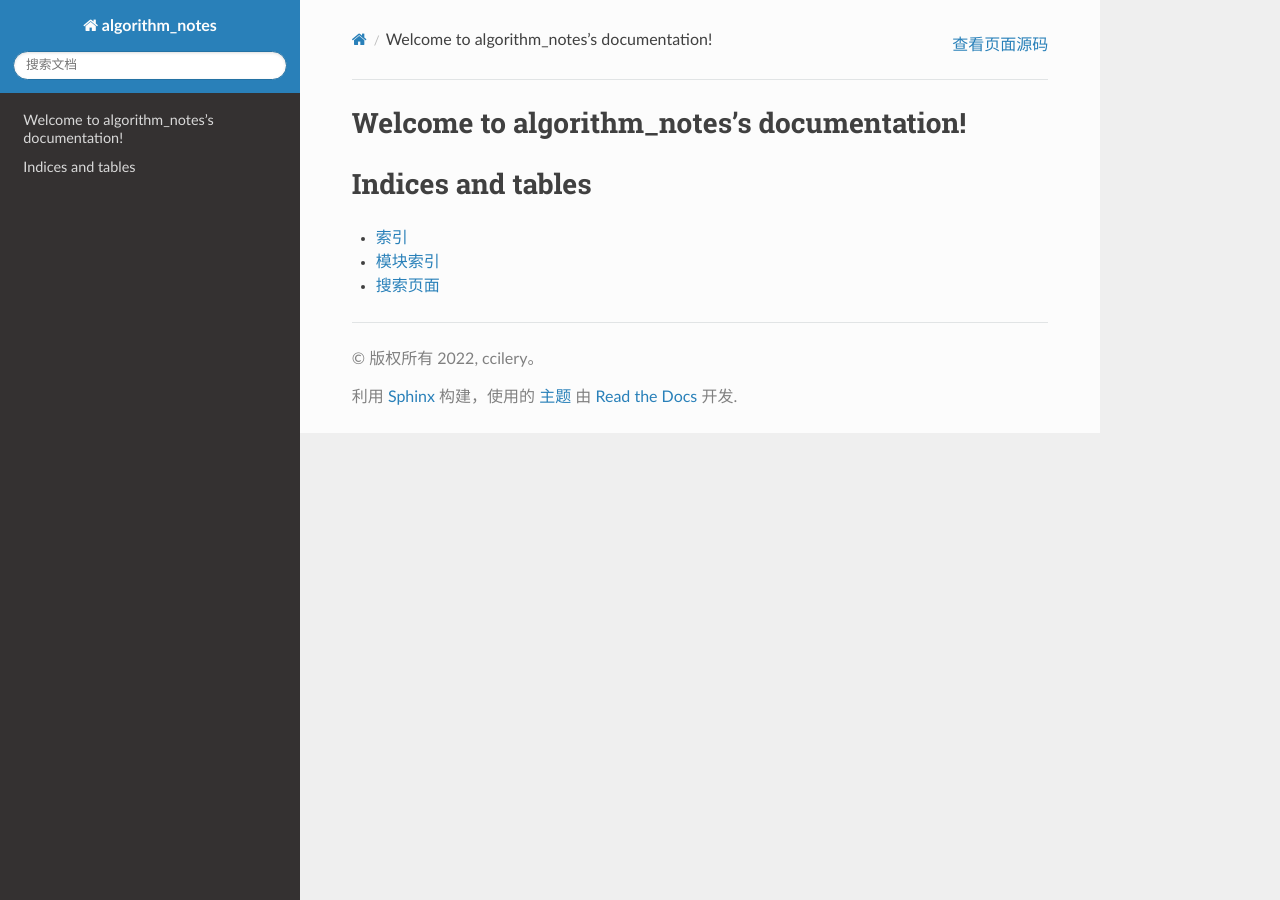
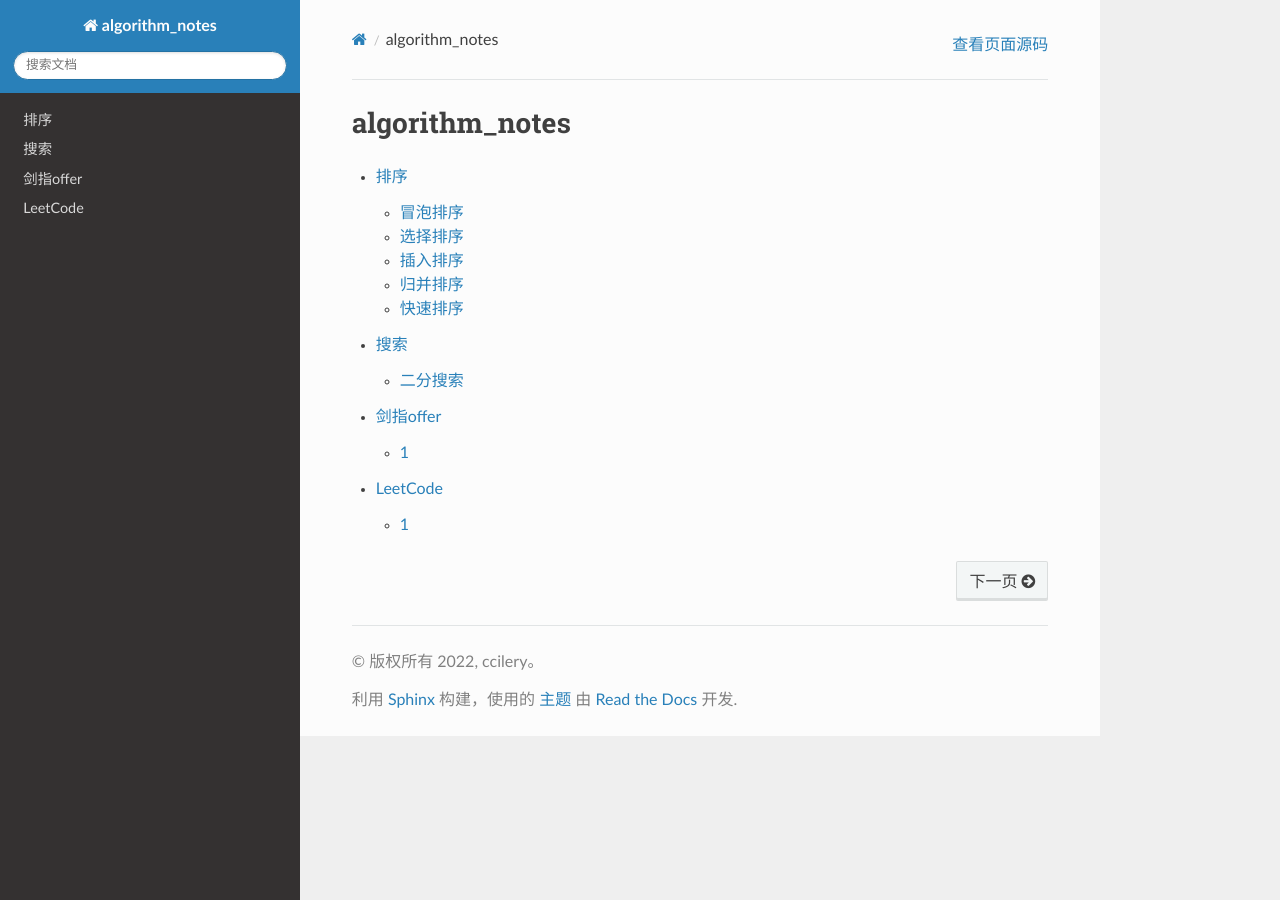
Before and after one commit to ccilery/algorithm_notes, a Sphinx documentation site: the page built from source/index.rst, in a window 1280 px wide. Built offline with Sphinx 7.4.7 and the Read the Docs theme 2.0.0, drawn with Linux system fonts in a browser that asks for light colours.

```diff
--- a/source/index.rst
+++ b/source/index.rst
@@ -3,18 +3,13 @@
    You can adapt this file completely to your liking, but it should at least
    contain the root `toctree` directive.
 
-Welcome to algorithm_notes's documentation!
+algorithm_notes
 ===========================================
 
 .. toctree::
    :maxdepth: 2
-   :caption: Contents:
 
-
-
-Indices and tables
-==================
-
-* :ref:`genindex`
-* :ref:`modindex`
-* :ref:`search`
+   sort/index
+   search/index
+   offer/index
+   leetcode/index
--- /dev/null
+++ b/source/leetcode/leetcode1.rst
@@ -0,0 +1,2 @@
+1
+==============================================
--- /dev/null
+++ b/source/offer/index.rst
@@ -0,0 +1,7 @@
+剑指offer
+==============================================
+
+.. toctree::
+   :maxdepth: 4
+
+   offer1
--- /dev/null
+++ b/source/offer/offer1.rst
@@ -0,0 +1,2 @@
+1
+==============================================
--- /dev/null
+++ b/source/search/binary_search.rst
@@ -0,0 +1,2 @@
+二分搜索
+==============================================
--- /dev/null
+++ b/source/sort/bubble_sort.rst
@@ -0,0 +1,2 @@
+冒泡排序
+==============================================
--- /dev/null
+++ b/source/sort/insert_sort.rst
@@ -0,0 +1,2 @@
+插入排序
+==============================================
--- /dev/null
+++ b/source/sort/merge_sort.rst
@@ -0,0 +1,2 @@
+归并排序
+==============================================
--- /dev/null
+++ b/source/sort/quick_sort.rst
@@ -0,0 +1,2 @@
+快速排序
+==============================================
--- /dev/null
+++ b/source/sort/select_sort.rst
@@ -0,0 +1,2 @@
+选择排序
+==============================================
```
Also changed, not shown: source/leetcode/index.rst (added, +7 -0 lines), source/search/index.rst (added, +7 -0 lines), source/sort/index.rst (added, +11 -0 lines).
